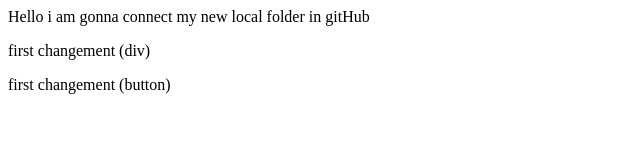
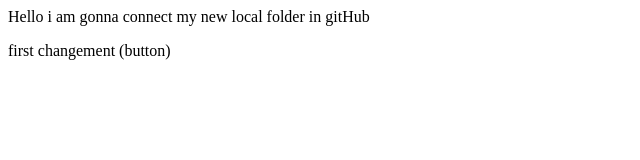
Before and after one commit to Anushka-learner/localRepo, a plain HTML site: page index.html in a window 1280 px wide. Shown: the whole page, without its empty margins (0-640 px from the left). Drawn offline with Linux system fonts and the light colour scheme.

Commit message:
delete div

```diff
--- a/index.html
+++ b/index.html
@@ -1,3 +1,2 @@
 <p>Hello i am gonna connect my new local folder in gitHub</p>
-<p> first changement (div)</p>
 <p> first changement (button) </p>
```
